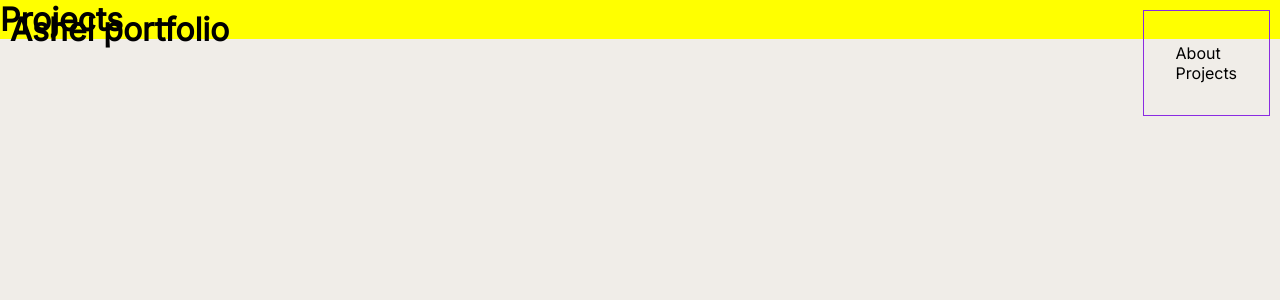
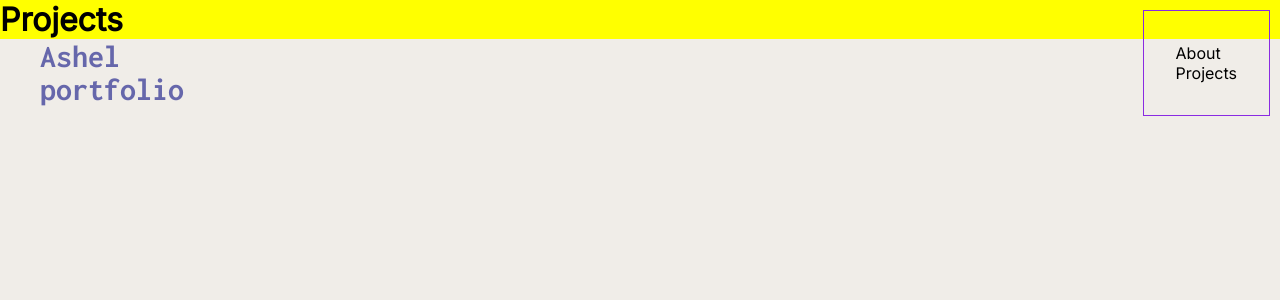
Before and after one commit to 7evenUp/ashel-portfolio, a React (Create React App) app: page /projects in a window 1280 px wide. Shown: the top 300 px of the page. Built offline with nearby package versions, Linux system fonts and the light colour scheme.

Commit message:
Styled app heading

```diff
--- a/src/App.scss
+++ b/src/App.scss
@@ -1,3 +1,6 @@
+@use './styles/mixins';
+@use './styles/colors';
+
 .App {
   // display: flex;
   // justify-content: center;
@@ -5,9 +8,13 @@
   // width: 100vw;
 
   &_heading {
+    @include mixins.font-inconsolata-bold;
+    color: colors.$primary;
+    font-size: 32px;
+    width: 128px;
     position: fixed;
-    left: 10px;
-    top: 10px;
+    left: 40px;
+    top: 40px;
   }
 
   &_navigation_wrapper {
```
